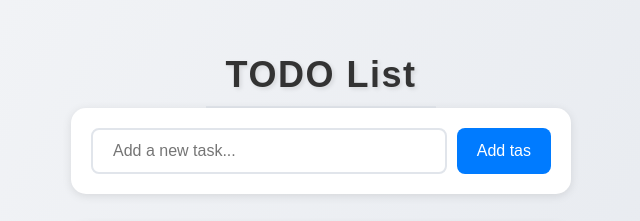
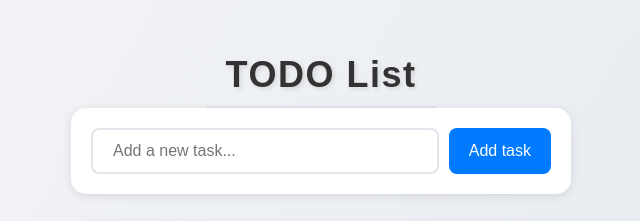
Before and after one commit to EnzoSoti/TodoList, a website: page index.html in a window 1280 px wide. Shown: the part 222-443 px from the top of the page, 319-959 px from the left. Drawn offline with Linux system fonts and the light colour scheme; some packages are replaced by stand-ins of ours; a script that the page names is missing.

Commit message:
final commit

```diff
--- a/index.html
+++ b/index.html
@@ -13,7 +13,7 @@
         <h1 class="title">TODO List</h1>
         <div class="input-group">
             <input class="input-task" type="text" id="input" placeholder="Add a new task...">
-            <button onclick="addTask()" class="add-task-btn">Add tas</button>
+            <button onclick="addTask()" class="add-task-btn">Add task</button>
 
         </div>
         <ul class="task-list">
```
